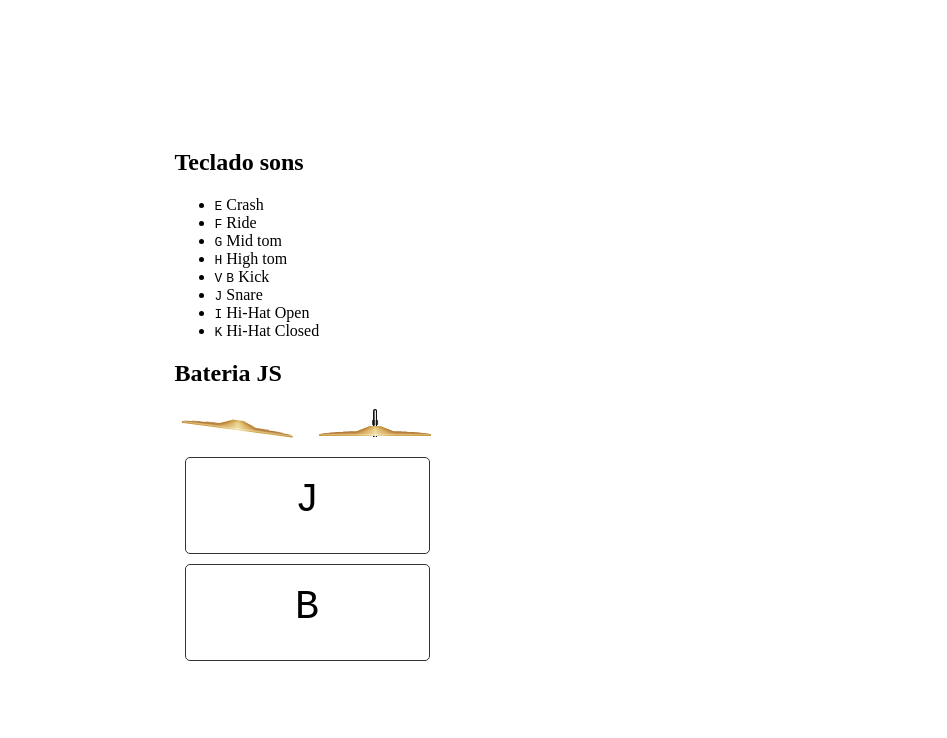
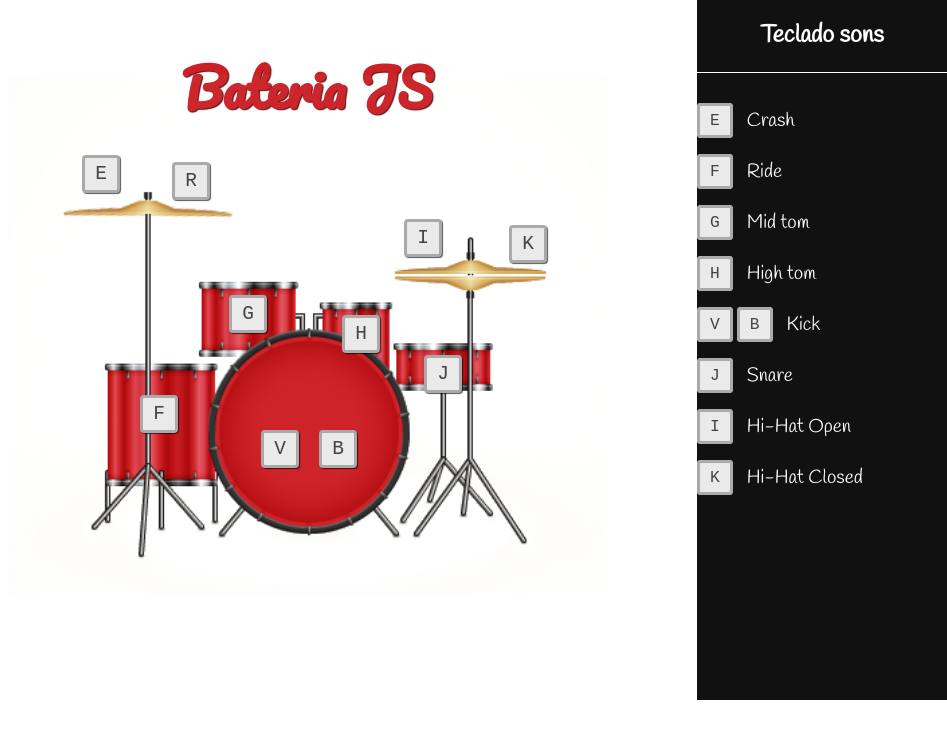
Before and after one commit to LeandroKosta/JavaScript30, a plain HTML site: page 1-BateriaJavascript/index.html in a window 1280 px wide. Shown: the whole page, without its empty margins (333-1280 px from the left). Drawn offline with Linux system fonts and the light colour scheme.

Commit message:
Projeto Finalizado

```diff
--- /dev/null
+++ b/1-BateriaJavascript/drum.js
@@ -0,0 +1,92 @@
+// Classe CSS que será adicionada durante a animação de uma tecla
+const playingClass = "playing";
+
+// Obtém os elementos do prato Crash e do Hi-Hat superior pelo ID
+const crashRide = document.getElementById("crash-ride");
+const hitHatTop = document.getElementById("hihat-top");
+
+// Função para animar o prato Crash ou Ride
+const animateCrashOrRide = () => {
+  crashRide.style.transform = "rotate(0deg) scale(1.5)";
+};
+
+// Função para animar o Hi-Hat fechado
+const animateHitHatClosed = () => {
+  hitHatTop.style.top = "175px";
+};
+
+// Função principal para tocar o som e animar os elementos quando uma tecla é pressionada
+const playSound = (e) => {
+  // Obtém o código da tecla pressionada
+  const keycode = e.keyCode;
+
+  // Seleciona o elemento da tecla correspondente
+  const keyElement = document.querySelector(`div[data-key="${keycode}"]`);
+
+  // Se não houver elemento correspondente, retorna sem fazer nada
+  if (!keyElement) return;
+
+  // Seleciona o elemento de áudio correspondente
+  const audioElement = document.querySelector(`audio[data-key="${keycode}"]`);
+
+  // Reinicia o áudio e toca o som
+  audioElement.currentTime = 0;
+  audioElement.play();
+
+  // Animações específicas para certos códigos de tecla
+  switch (keycode) {
+    // Anima o prato Crash ou Ride se as teclas 'E' (69) ou 'R' (82) forem pressionadas
+    case 69:
+    case 82:
+      animateCrashOrRide();
+      break;
+    // Anima o Hi-Hat fechado se as teclas 'K' (75) ou 'I' (73) forem pressionadas
+    case 75:
+    case 73:
+      animateHitHatClosed();
+      break;
+  }
+
+  // Adiciona a classe de animação à tecla pressionada
+  keyElement.classList.add(playingClass);
+};
+
+// Remove a transição do prato Crash/Ride após a animação terminar
+const removeCrashRideTransition = (e) => {
+  // Verifica se a propriedade que terminou a transição é a 'transform'
+  if (e.propertyName !== "transform") return;
+
+  // Redefine a transformação do prato Crash/Ride
+  e.target.style.transform = "rotate(-7.3deg) scale(1.5)";
+};
+
+// Remove a transição do Hi-Hat superior após a animação terminar
+const removeHitHatTopTransition = (e) => {
+  // Verifica se a propriedade que terminou a transição é 'top'
+  if (e.propertyName !== "top") return;
+
+  // Redefine a posição do Hi-Hat superior
+  e.target.style.top = "165px";
+};
+
+// Remove a classe de animação da tecla após a animação terminar
+const removeKeyTransition = (e) => {
+  // Verifica se a propriedade que terminou a transição é 'transform'
+  if (e.propertyName !== "transform") return;
+
+  // Remove a classe de animação da tecla
+  e.target.classList.remove(playingClass);
+};
+
+// Seleciona todas as teclas e adiciona um evento para remover a transição de cada tecla
+const drumKeys = Array.from(document.querySelectorAll(".key"));
+drumKeys.forEach((key) => {
+  key.addEventListener("transitionend", removeKeyTransition);
+});
+
+// Adiciona eventos para remover a transição dos pratos e Hi-Hat após a animação terminar
+crashRide.addEventListener("transitionend", removeCrashRideTransition);
+hitHatTop.addEventListener("transitionend", removeHitHatTopTransition);
+
+// Adiciona evento para tocar o som quando uma tecla é pressionada
+window.addEventListener("keydown", playSound);
--- a/1-BateriaJavascript/index.html
+++ b/1-BateriaJavascript/index.html
@@ -1,16 +1,20 @@
 <!DOCTYPE html>
-<html lang="pt">
+<html lang="pt-BR">
   <head>
     <meta charset="UTF-8" />
     <meta name="viewport" content="width=device-width, initial-scale=1.0" />
-    <title>Bateria</title>
+    <title>Bateria JS</title>
+    <!-- Link para o arquivo de estilos CSS -->
     <link rel="stylesheet" href="style.css" />
   </head>
+  <body>
     <main>
       <section class="main-wrapper">
+        <!-- Seção que exibe o mapeamento das teclas do teclado para sons -->
         <div class="key-map-wrapper">
           <h2>Teclado sons</h2>
           <ul class="key-map-list">
+            <!-- Cada item da lista representa uma tecla do teclado e o som correspondente -->
             <li>
               <kbd class="key-code">E</kbd>
               <span class="key-sound">Crash</span>
@@ -46,32 +50,72 @@
             </li>
           </ul>
         </div>
+        <!-- Título principal da página -->
         <h1 class="main-title">Bateria JS</h1>
+        <!-- Seção que exibe a imagem da bateria e os elementos interativos -->
         <div class="drum-kit-wrapper">
+          <!-- Imagem do prato Crash -->
           <img
             id="crash-ride"
             class="crash-cymbal"
             src="img/crash.png"
             alt="Crash cymbal"
           />
+          <!-- Imagem do prato Hi-Hat -->
           <img
             id="hihat-top"
             class="hihat-top-cymbal"
             src="img/hihat-top.png"
             alt="Hi Hat cymbal"
           />
+          <!-- Cada div representa uma tecla que pode ser pressionada para tocar um som -->
           <div data-key="74" class="key snare">
             <kbd>J</kbd>
           </div>
           <div data-key="66" class="key kick">
             <kbd>B</kbd>
           </div>
+          <div data-key="86" class="key kick2">
+            <kbd>V</kbd>
+          </div>
+          <div data-key="72" class="key tom-high">
+            <kbd>H</kbd>
+          </div>
+          <div data-key="71" class="key tom-mid">
+            <kbd>G</kbd>
+          </div>
+          <div data-key="70" class="key tom-low">
+            <kbd>F</kbd>
+          </div>
+          <div data-key="69" class="key crash">
+            <kbd>E</kbd>
+          </div>
+          <div data-key="82" class="key ride">
+            <kbd>R</kbd>
+          </div>
+          <div data-key="73" class="key hihat-open">
+            <kbd>I</kbd>
+          </div>
+          <div data-key="75" class="key hihat-close">
+            <kbd>K</kbd>
+          </div>
+          <!-- Imagem da bateria completa -->
+          <img class="drum-kit" src="img/drum-kit.png" alt="Drum kit" />
         </div>
       </section>
-
-    <audio data-key="65" src="sounds/boom.wav"></audio>
-    <!-- Adicione mais elementos audio com data-key correspondente aos sons que você quer associar -->
-
-    <script src="script.js"></script>
     </main>
+    <!-- Elementos de áudio correspondentes a cada som da bateria -->
+    <audio data-key="74" src="sounds/snare.wav"></audio>
+    <audio data-key="66" src="sounds/kick.wav"></audio>
+    <audio data-key="86" src="sounds/2_kick.wav"></audio>
+    <audio data-key="72" src="sounds/tom-high.wav"></audio>
+    <audio data-key="71" src="sounds/tom-mid.wav"></audio>
+    <audio data-key="70" src="sounds/tom-low.wav"></audio>
+    <audio data-key="69" src="sounds/crash.wav"></audio>
+    <audio data-key="82" src="sounds/ride.wav"></audio>
+    <audio data-key="73" src="sounds/hihat-open.wav"></audio>
+    <audio data-key="75" src="sounds/hihat-close.wav"></audio>
+    <!-- Link para o arquivo JavaScript que contém a lógica do funcionamento da bateria -->
+    <script src="drum.js"></script>
+  </body>
 </html>
--- a/1-BateriaJavascript/script.js
+++ /dev/null
@@ -1,19 +0,0 @@
-window.addEventListener("keydown", function (e) {
-  const audio = document.querySelector('audio[data-key="${e.keyCode}"]');
-  const key = document.querySelector('.key[data-key="${e.keyCode}"]');
-
-  if (!audio) return;
-
-  audio.currentTime = 0;
-  audio.play();
-
-  key.classList.add("playing");
-});
-
-function removeTransition(e) {
-  if (e.propertyName !== "transform") return;
-  this.classList.remove("playing");
-}
-
-const keys = document.querySelectorAll(".key");
-keys.forEach((key) => key.addEventListener("transitionend", removeTransition));
--- a/1-BateriaJavascript/style.css
+++ b/1-BateriaJavascript/style.css
@@ -1,34 +1,183 @@
+/* Importa as fontes "Handlee" e "Pacifico" do Google Fonts */
+@import url(https://fonts.googleapis.com/css?family=Handlee|Pacifico);
+
+/* Define o padding e margin padrão para o html e body, e a cor de fundo */
+html,
 body {
-  display: flex;
-  justify-content: center;
-  align-items: center;
-  height: 100vh;
+  padding: 0;
   margin: 0;
+  background-color: #fff;
 }
 
-.drum.kit {
-  display: flex;
+/* Estilos para o contêiner principal */
+.main-wrapper {
+  margin: 30px auto 0;
+  width: 1080px;
+  text-align: center;
 }
 
-.key {
-  border: 1px solid #333;
-  border-radius: 5px;
-  padding: 20px;
-  margin: 10px;
+/* Estilos para o título principal */
+.main-title {
+  font-family: "Pacifico", cursive;
   text-align: center;
-  cursor: pointer;
-  font-size: 20px;
+  font-size: 3.2em;
+  color: #cb2026;
+  text-shadow: 1px 1px 1px #5a0b0d;
 }
 
-.key kbd {
-  display: block;
-  font-size: 40px;
-  margin-bottom: 10px;
+/* Estilos para o contêiner da bateria */
+.drum-kit-wrapper {
+  position: relative;
+  width: 600px;
+  margin: -100px auto 0;
 }
 
-.sound {
-  font-size: 14px;
-  color: #999;
-  text-transform: uppercase;
-  font-weight: bold;
+/* Estilos para a imagem da bateria */
+.drum-kit {
+  width: 100%;
+  height: 520px;
+  position: relative;
 }
+
+/* Estilos para o prato Crash */
+.crash-cymbal {
+  position: absolute;
+  top: 114px;
+  left: 80px;
+  transform: rotate(-7.2deg) scale(1.5);
+  transition: all ease-in-out 0.042s;
+}
+
+/* Estilos para o prato Hi-Hat */
+.hihat-top-cymbal {
+  position: absolute;
+  top: 166px;
+  right: 71px;
+  transform: scale(1.35);
+  z-index: 0;
+  transition: all ease-in-out 0.042s;
+}
+
+/* Estilos gerais para as teclas */
+.key {
+  display: inline-block;
+  transition: all ease-in-out 0.042s;
+  position: absolute;
+  background: #eaeaea;
+  font-size: 1.5em;
+  height: 32px;
+  width: 32px;
+  text-align: center;
+  border-radius: 4px;
+  border: 3px solid #aaa;
+  color: #444;
+  box-shadow: 1px 1px 1px rgba(0, 0, 0, 0.65);
+  z-index: 2;
+}
+
+/* Posições específicas para cada tecla */
+.key.kick {
+  top: 355px;
+  right: 250px;
+}
+
+.key.kick2 {
+  top: 355px;
+  right: 308px;
+}
+
+.key.snare {
+  right: 145px;
+  top: 280px;
+}
+
+.key.tom-high {
+  right: 227px;
+  top: 240px;
+}
+
+.key.tom-mid {
+  left: 222px;
+  top: 220px;
+}
+
+.key.tom-low {
+  top: 320px;
+  left: 133px;
+}
+
+.key.crash {
+  top: 80px;
+  left: 75px;
+}
+
+.key.ride {
+  left: 165px;
+  top: 87px;
+}
+
+.key.hihat-open {
+  right: 165px;
+  top: 144px;
+}
+
+.key.hihat-close {
+  right: 60px;
+  top: 150px;
+}
+
+/* Estilo para a tecla quando está sendo pressionada */
+.playing {
+  transform: scale(1.12);
+}
+
+/* Estilos para o contêiner do mapeamento das teclas */
+.key-map-wrapper {
+  position: absolute;
+  right: 0;
+  top: 0;
+  height: 700px;
+  background: #111;
+  width: 250px;
+  z-index: 3;
+}
+
+/* Estilos para o título dentro do contêiner do mapeamento das teclas */
+.key-map-wrapper > h2 {
+  color: #fff;
+  font-family: "Handlee", cursive;
+  margin-bottom: 35px;
+  border-bottom: 1px solid #fff;
+  padding-bottom: 20px;
+}
+
+/* Estilos para a lista de mapeamento das teclas */
+.key-map-list {
+  list-style: none;
+  color: #fff;
+  text-align: left;
+  padding: 0;
+}
+
+/* Estilos para cada item da lista de mapeamento das teclas */
+.key-map-list > li {
+  margin-bottom: 25px;
+}
+
+/* Estilos para o código da tecla */
+.key-code {
+  color: #444;
+  background-color: #eaeaea;
+  font-size: 1.25em;
+  padding: 5px 10px;
+  border-radius: 4px;
+  border: 3px solid #aaa;
+}
+
+/* Estilos para o nome do som correspondente à tecla */
+.key-sound {
+  font-size: 1.2em;
+  margin-left: 10px;
+  font-family: "Handlee", cursive;
+  vertical-align: middle;
+}
```
Also changed, not shown: 1-BateriaJavascript/Pseudocódigo.txt (added), 1-BateriaJavascript/README.txt (added). Lines whose indentation alone changed are shown as unchanged.
